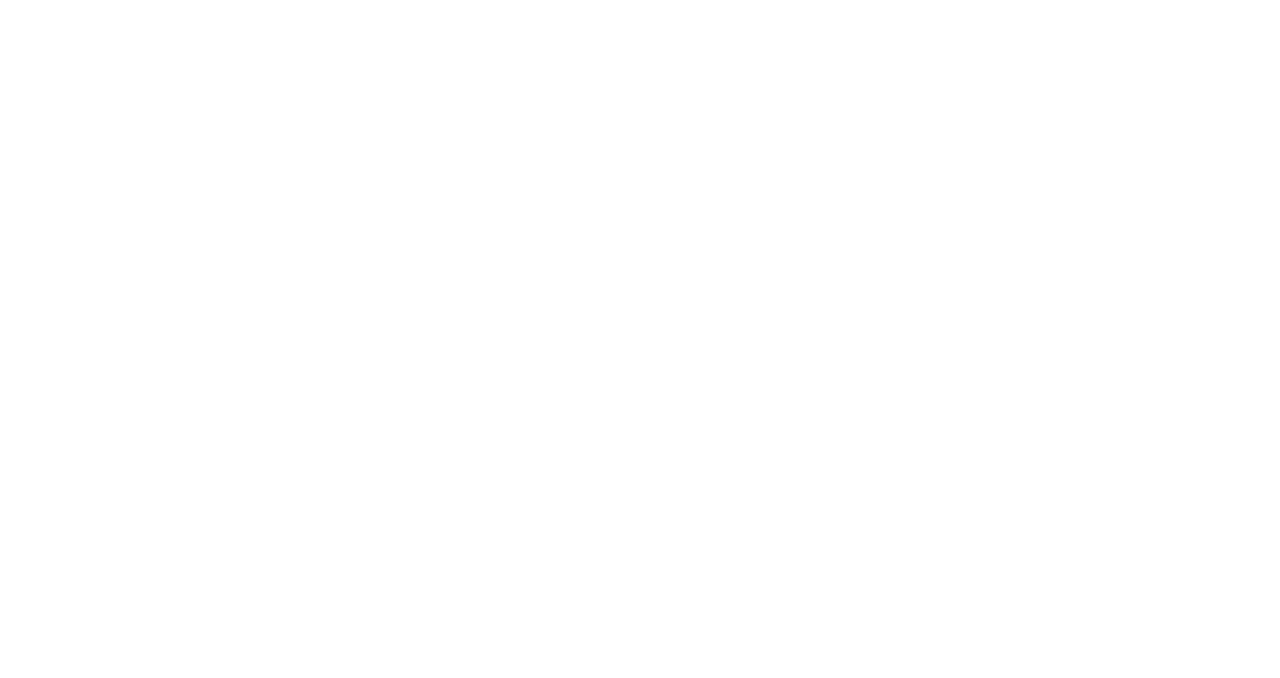
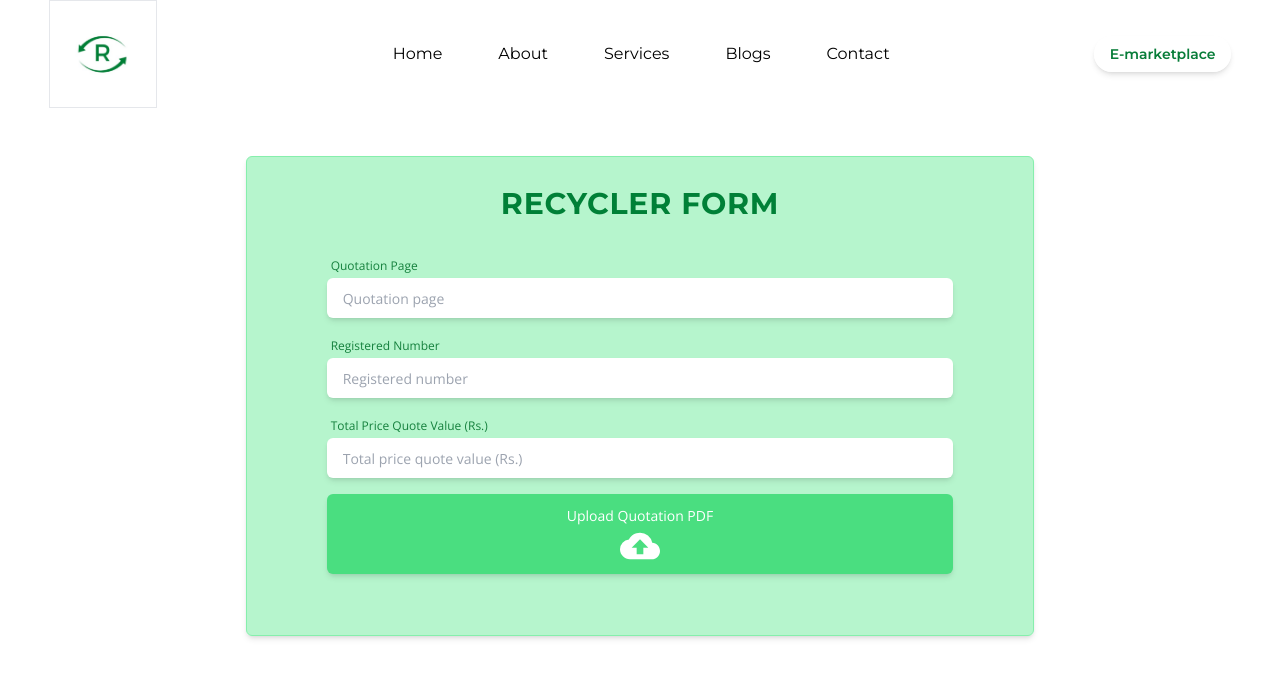
Before and after one commit to rewayy/Reway_final, a React (Vite) app: page /recycler-form in a window 1280 px wide. Before the commit this address had no page. Shown: the top 678 px of the page. Built offline with nearby package versions, Linux system fonts and the light colour scheme; a web font is replaced by a local one.

Commit message:
add RecyclerForm.jsx

```diff
--- a/src/App.jsx
+++ b/src/App.jsx
@@ -21,8 +21,9 @@ import One13 from './pages/13';
 import One14 from './pages/14';
 import One15 from './pages/15';
 import MarketPlace from './pages/MarketPlace';
-import Recyclers from './components/MarketPlace/recyclers';
+// import Recyclers from './components/MarketPlace/recyclers';
 import Sellers from './components/MarketPlace/sellers';
+import RecyclerForm from './components/MarketPlace/RecyclerForm';
 
 export default function App() {
   return (
@@ -48,8 +49,9 @@ export default function App() {
           <Route path="/One13" element={<One13 />} />
           <Route path="/One14" element={<One14 />} />
           <Route path="/One15" element={<One15 />} />
-          <Route path="/Recyclers" element={<Recyclers/>} />
-          <Route path='[Sellers' element={<Sellers/>} />
+          {/* <Route path="/Recyclers" element={<Recyclers/>} /> */}
+          <Route path="/recycler-form" element={<RecyclerForm/>} />
+          <Route path='/sellers' element={<Sellers/>} />
       </Route>
     </Routes>
 
--- /dev/null
+++ b/src/components/MarketPlace/RecyclerForm.jsx
@@ -0,0 +1,45 @@
+import React from 'react'
+import { MdCloudUpload } from "react-icons/md";
+import { Link } from 'react-router-dom';
+
+const RecyclerForm = () => {
+  return (
+    <div  className='w-full h-full  min-w-[375px] md:mb-[15vh] mb-6 relative'>
+    <div className='max-w-[1183px] lg:m-auto mx-2  md:mx-4  py-8  rounded-md text-black  h-full flex  justify-center'>
+
+            <div className='bg-green-300  bg-opacity-60 shadow-md border border-green-300 w-2/3 h-[60vh] flex  flex-col  justify-center rounded-md md:mx-20'>
+              <h1 className='text-[#008037] text-center'>Recycler form</h1>
+              <form action="#" className='flex flex-col justify-center items-center gap-4 my-8 mx-20'>
+                <div className='flex flex-col w-full'>
+                    <label className='text-xs p-1 text-green-700' >Quotation Page</label>
+                    <input type="text" id="quotationPage" placeholder='Quotation page' className='w-full shadow-md hover:shadow-lg text-start h-10  rounded-md text-xs md:text-sm px-4' />
+                </div>
+
+                <div className='flex flex-col w-full'>
+                    <label  className='text-xs p-1 text-green-700' >Registered Number</label>
+                    <input type="text" id="registeredNumber" placeholder='Registered number' className='w-full shadow-md hover:shadow-lg text-start h-10  rounded-md text-xs md:text-sm px-4' />
+                </div>
+
+                  <div className='w-full flex flex-col'>
+                    <label  className='text-xs p-1 text-green-700' >Total Price Quote Value (Rs.)</label>
+                    <input type="text" id="priceQuoteValue" placeholder='Total price quote value (Rs.)' className='w-full shadow-md hover:shadow-lg text-start h-10  rounded-md text-xs md:text-sm px-4' />
+
+                  </div>
+
+                    <div className='w-full flex text-white bg-green-400 py-2 rounded-md shadow-md justify-center gap-0 text-sm  flex-col items-center'>
+                      <p className='mt-1 text-sm'>Upload Quotation PDF</p>
+                      <Link to='/'>
+                        <MdCloudUpload size={40} className='cursor-pointer' />
+                      </Link>
+                      {/* <a href="www.google.com">google</a> */}
+                    </div>
+              </form>
+
+            </div>
+
+    </div>
+</div>
+  )
+}
+
+export default RecyclerForm
--- a/src/components/Navbar.jsx
+++ b/src/components/Navbar.jsx
@@ -100,6 +100,8 @@ const Navbar = () => {
                         E-marketplace
                     </Link>
 
+
+
                 </div>
 )}
 
--- a/src/pages/MarketPlace.jsx
+++ b/src/pages/MarketPlace.jsx
@@ -4,7 +4,7 @@ import { green_earth } from '../assets';
 
 const MarketPlace = () => {
   return (
-    <div id='marketPlace' className='w-full h-full min-w-[375px] -z-10 mb-6 relative'>
+    <div id='marketPlace' className='w-full h-full min-w-[375px]  mb-6 relative'>
       <div className='max-w-[1183px] md:m-auto mx-3 bg-[#b4de8e] hover:drop-shadow-lg my-6 rounded-md text-black h-[70vh] flex items-center justify-center'>
         <div className='flex w-full justify-center'>
           <div className='justify-center  scale-15 hidden md:block'>
@@ -16,19 +16,17 @@ const MarketPlace = () => {
               Make Recycling Fun with Reway!
             </h1>
             <div className='flex justify-center my-12'>
-              {/* Replace links with React Router Links */}
               <Link
-  to='/recyclers'  // Change to lowercase
-  className='text-white bg-green-700 mx-auto rounded-3xl text-xl py-1 px-9 block md:inline-block md:mx-2 cursor-pointer hover:cursor-pointer'
->
-  RECYCLERS
-</Link>
-<Link
-  to='/sellers'  // Change to lowercase
-  className='text-white bg-green-700 mx-auto rounded-3xl text-xl py-1 px-9 block md:inline-block md:mx-2 cursor-pointer hover:cursor-pointer'
->
-  SELLERS
-</Link>
+                to='/recycler-form'
+                className='text-white bg-green-700 mx-auto rounded-3xl text-xl py-1 px-9 block md:inline-block md:mx-2 cursor-pointer hover:cursor-pointer'>
+                RECYCLERS
+              </Link>
+
+              <Link
+                to='/sellers'
+                className='text-white bg-green-700 mx-auto rounded-3xl text-xl py-1 px-9 block md:inline-block md:mx-2 cursor-pointer hover:cursor-pointer'>
+                SELLERS
+              </Link>
 
             </div>
           </div>
--- a/src/pages/Services.jsx
+++ b/src/pages/Services.jsx
@@ -3,7 +3,7 @@ import ServicesList from './ServiceList'
 
 const Services = () => {
   return (
-    <div id='blogs' className='w-full h-screen min-w-[375px] md:mb-[15vh] mb-6 relative -z-40 '>
+    <div  className='w-full h-screen min-w-[375px] md:mb-[15vh] mb-6 relative -z-40 '>
         <div className='max-w-[1183px] lg:m-auto mx-2 py-6 md:mx-4   mb-8  rounded-md text-black  h-full flex items-center justify-center'>
             <div className='w-full h-full flex flex-col  items-center '>
 
```
